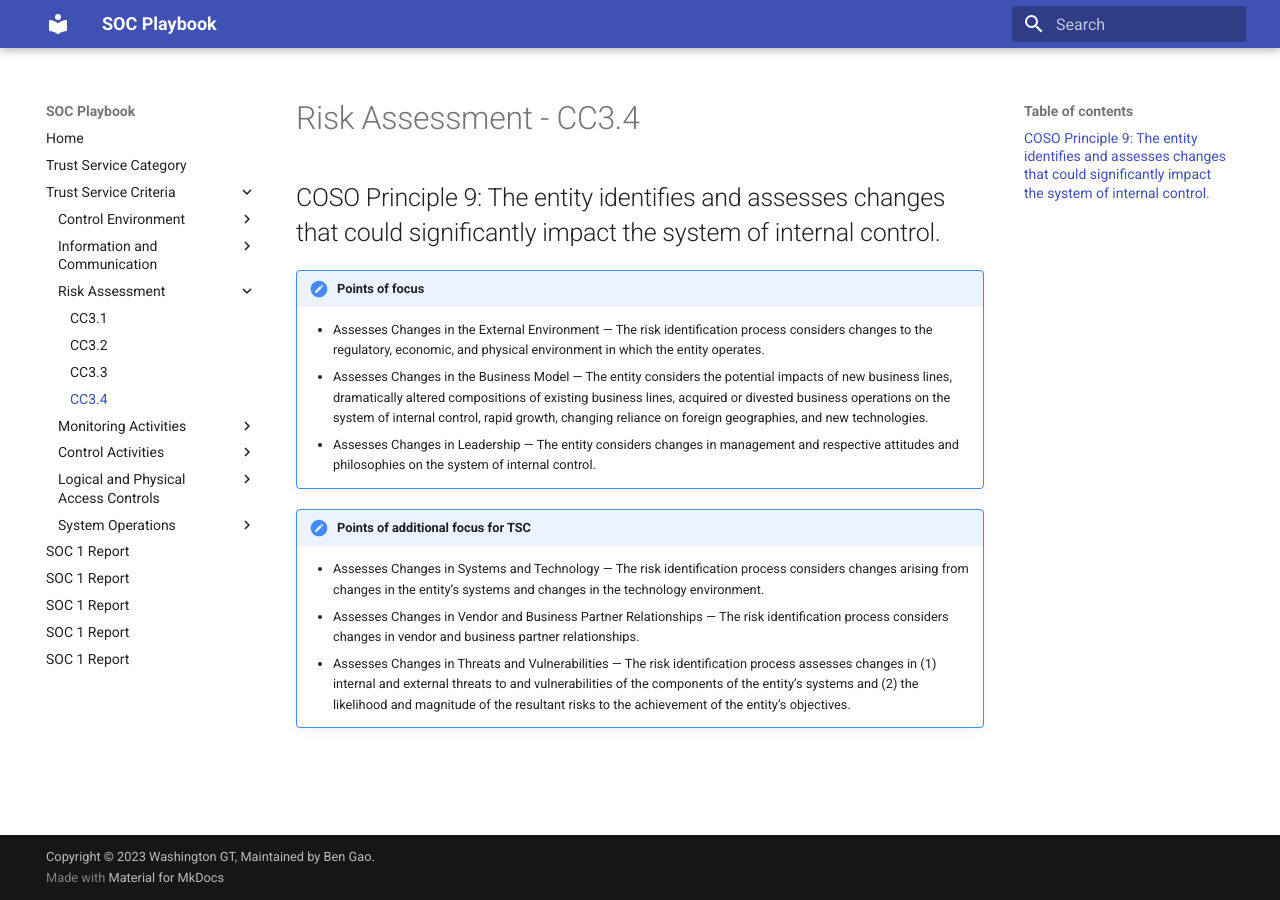
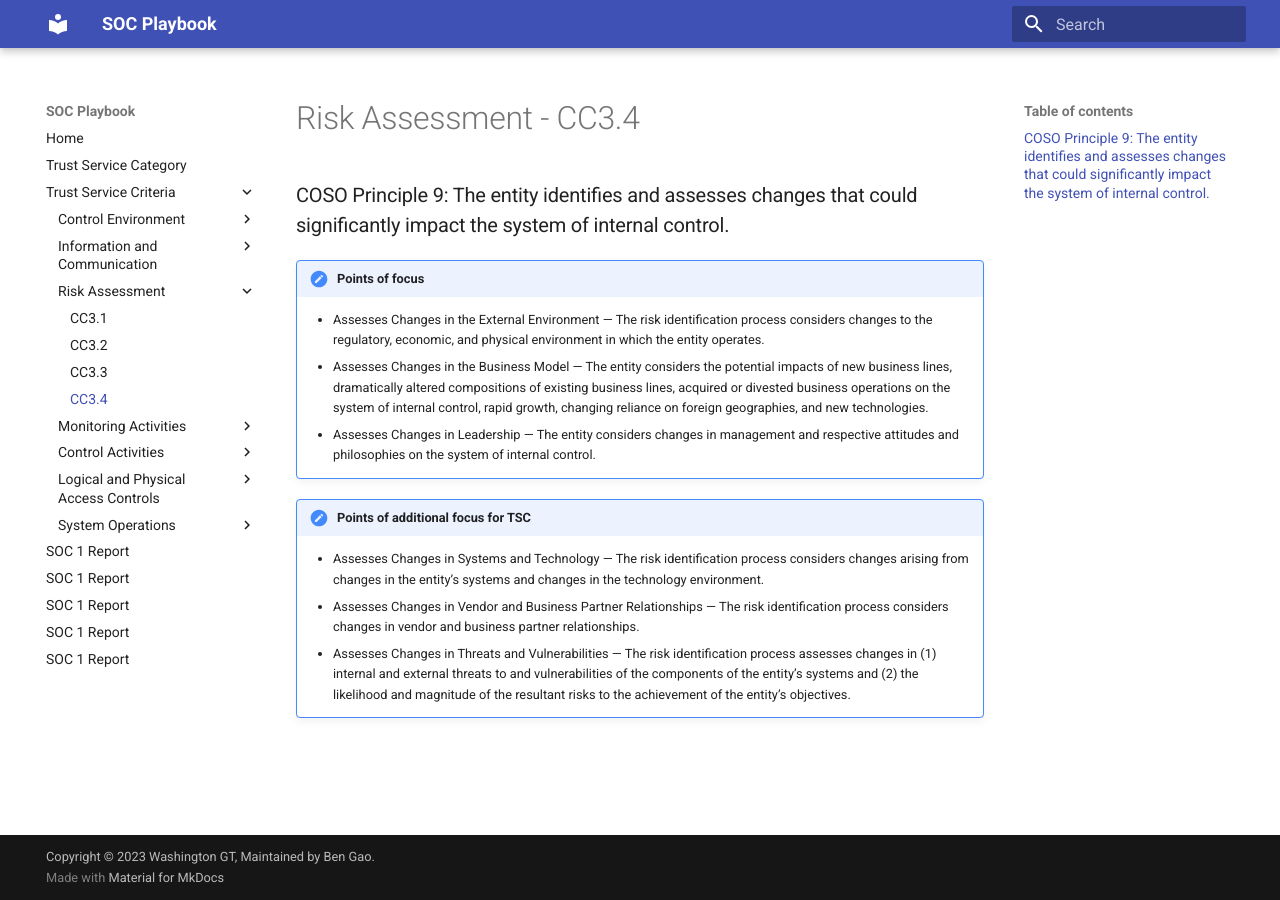
Before and after one commit to WashingtonGT/soc-playbook, an MkDocs documentation site: the page built from docs/tsc/cc3-4.md, in a window 1280 px wide. Built offline with MkDocs 1.6.1 and Material for MkDocs 9.7.7, drawn with Linux system fonts in a browser that asks for light colours.

Commit message:
Update cc3-4.md

```diff
--- a/docs/tsc/cc3-4.md
+++ b/docs/tsc/cc3-4.md
@@ -1,6 +1,6 @@
 #  Risk Assessment - CC3.4
 
-## COSO Principle 9: The entity identifies and assesses changes that could significantly impact the system of internal control.
+### COSO Principle 9: The entity identifies and assesses changes that could significantly impact the system of internal control.
 
 !!! note "Points of focus"
 
```
